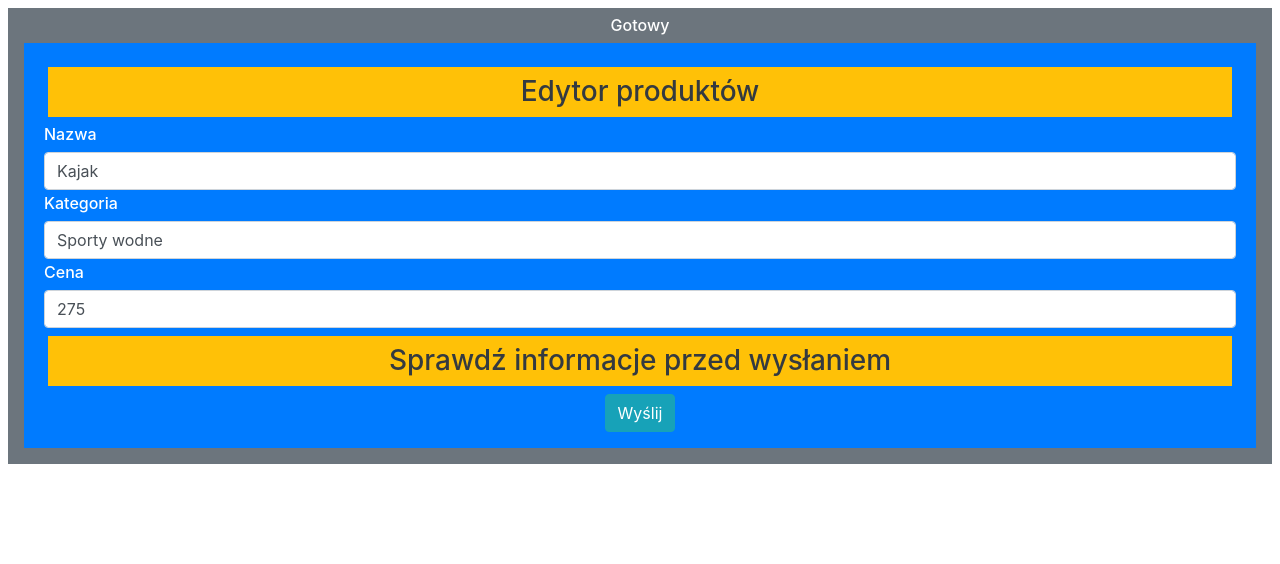
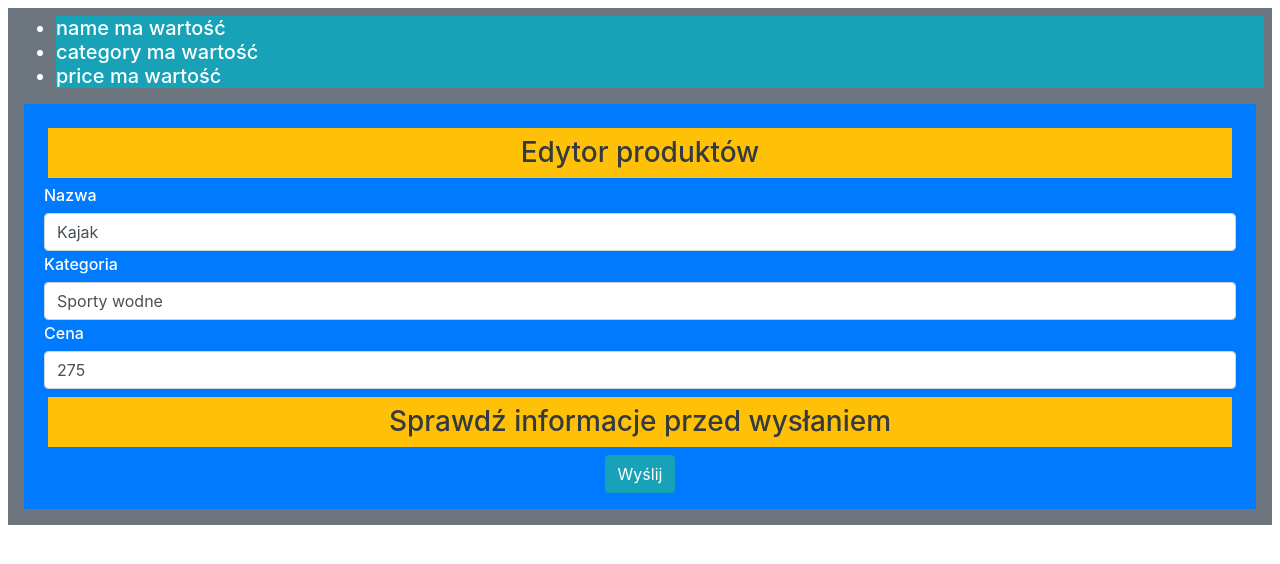
Before and after one commit to marekz/vuejs_simple_example, a Vue app in the folder templatesanddata/: page / in a window 1280 px wide. Shown: the top 564 px of the page. Built offline with nearby package versions, Linux system fonts and the light colour scheme.

Commit message:
VUEjs - slots limited range

```diff
--- a/templatesanddata/src/App.vue
+++ b/templatesanddata/src/App.vue
@@ -1,6 +1,10 @@
 <template>
     <div class="bg-secondary text-white text-center m-2 p-2 h5">
-        <h6>{{ message }}</h6>
+        <product-display v-bind:product="product">
+            <div slot-scope="data" class="bg-info text-left">
+                {{ data.propname }} ma wartość {{ data.value }}
+            </div>
+        </product-display>
         <my-feature v-bind:initial-product="product"
             v-on:productSubmit="updateProduct">
             <div slot="header" class="bg-warning m-2 p-2 h3 text-dark">
@@ -15,9 +19,11 @@
 
 <script>
     import ChildComponent from "./components/Child";
+    import ProductDisplay from "./components/ProductDisplay";
     export default {
         name: 'App',
         components: {
+            ProductDisplay,
             MyFeature: ChildComponent
         },
         data: function() {
--- /dev/null
+++ b/templatesanddata/src/components/ProductDisplay.vue
@@ -0,0 +1,19 @@
+<template>
+    <ul>
+        <li v-for="prop in Object.keys(product)" v-bind:key="prop">
+            <slot v-bind:propname="prop" v-bind:propvalue="product[prop]">
+                {{ prop }}: {{ product[prop] }}
+            </slot>
+        </li>
+    </ul>
+</template>
+
+<script>
+    export default {
+        props: ["product"]
+    }
+</script>
+
+<style scoped>
+
+</style>
```
